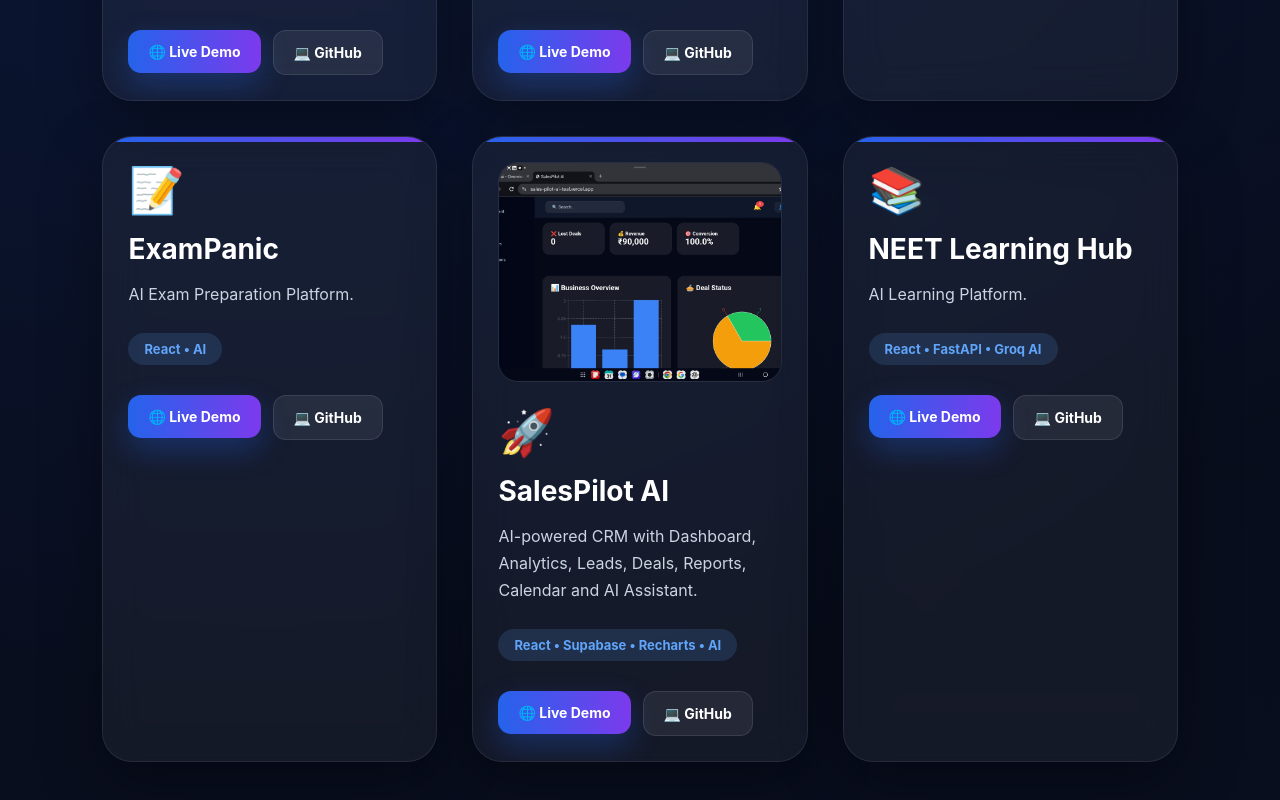
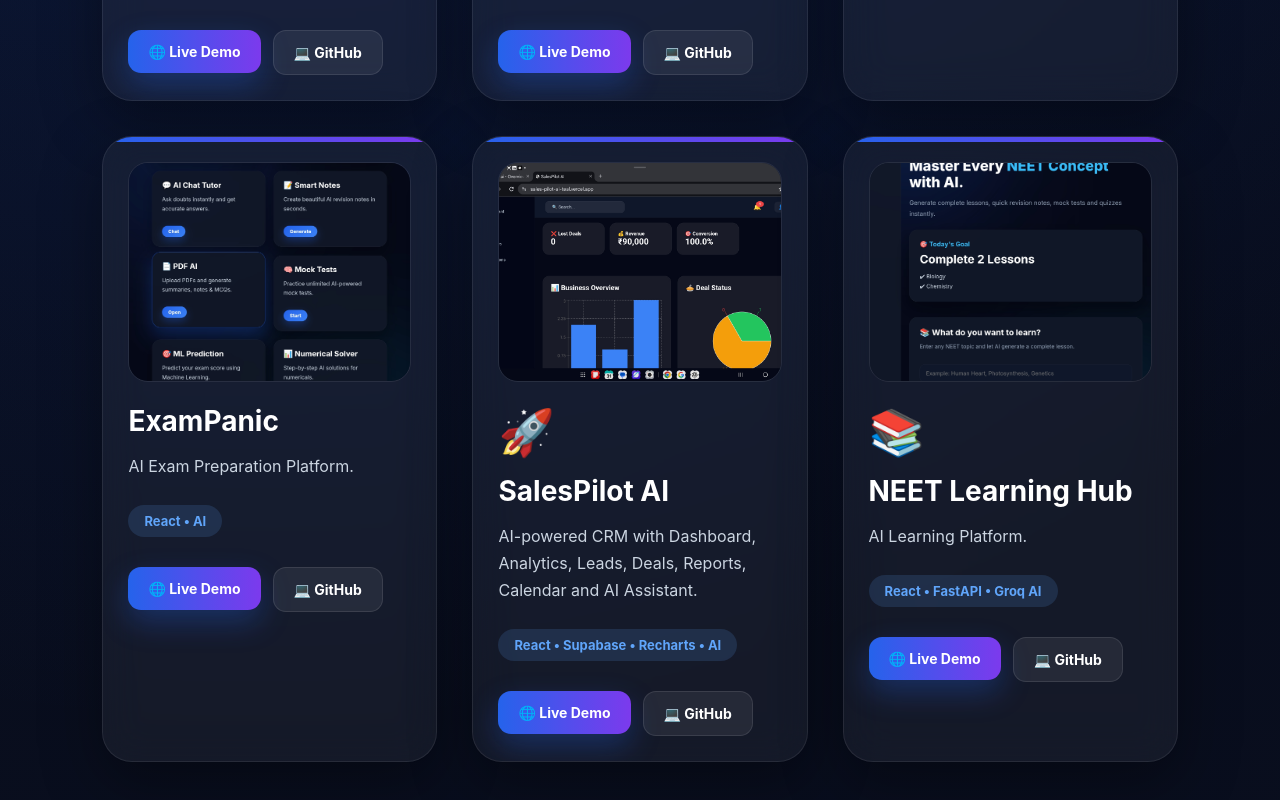
Before and after one commit to santoshml-lab/SantoshAI, a React (Vite) app: page / in a window 1280 px wide. Shown: the part 1800-2600 px from the top of the page. Built offline with nearby package versions, Linux system fonts and the light colour scheme.

Commit message:
Update ProjectsSection.jsx

```diff
--- a/src/components/ProjectsSection.jsx
+++ b/src/components/ProjectsSection.jsx
@@ -34,7 +34,7 @@ github:"https://github.com/santoshml-lab/bizpilot-ai"
 },
 
 {
-icon:"📝",
+image: "/images/exampanic.png",
 title:"ExamPanic",
 desc:"AI Exam Preparation Platform.",
 tech:"React • AI",
@@ -52,6 +52,7 @@ github:"https://github.com/santoshml-lab/Modulardesign"
   github: "https://github.com/santoshml-lab/sales-pilot-ai"
 },
 {
+  image: "/images/neet-learning-hub.png",
 icon:"📚",
 title:"NEET Learning Hub",
 desc:"AI Learning Platform.",
```
